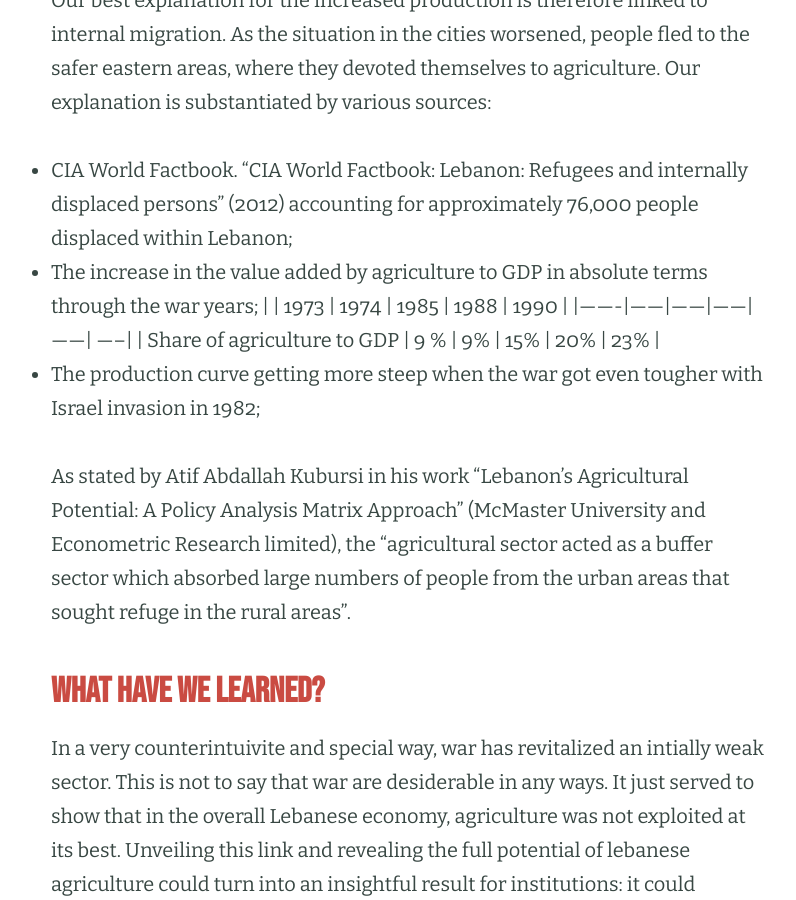
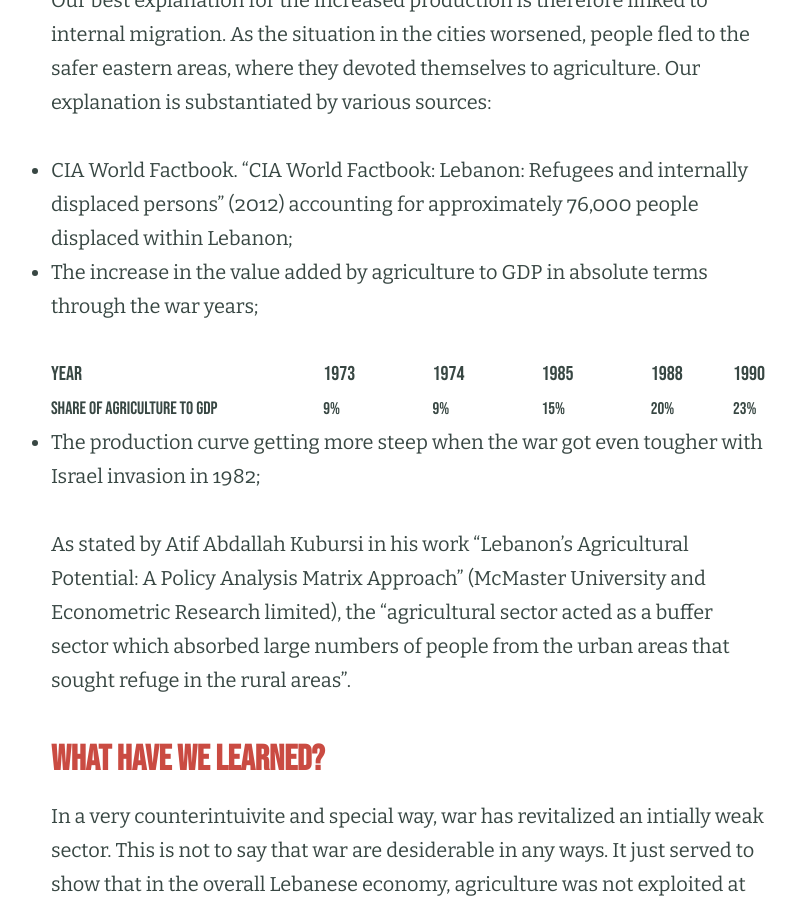
Before and after one commit to pull-fiction/make-crops-not-war, a Jekyll site: the page built from index.md, in a window 1280 px wide and 900 px high, scrolled down 6465 px. Shown: the whole window, without its empty margins (232-1028 px from the left). Built offline with Jekyll 4.4.1, drawn with Linux system fonts in a browser that asks for light colours.

Commit message:
fix table

```diff
--- a/index.md
+++ b/index.md
@@ -73,9 +73,36 @@ Our best explanation for the increased production is therefore linked to interna
 
 * CIA World Factbook. "CIA World Factbook: Lebanon: Refugees and internally displaced persons" (2012) accounting for approximately 76,000 people displaced within Lebanon;
 * The increase in the value added by agriculture to GDP in absolute terms through the war years;
-|       | 1973 | 1974 | 1985 | 1988 | 1990 |
-|-------|------|------|------|------| -----|
-| Share of agriculture to GDP | 9 % | 9% | 15% | 20% | 23% |
+<table>
+<colgroup>
+<col width="40%" />
+<col width="16%" />
+<col width="16%" />
+<col width="16%" />
+<col width="16%" />
+<col width="16%" />
+</colgroup>
+<thead>
+<tr class="header">
+<th>Year</th>
+<th>1973</th>
+<th>1974</th>
+<th>1985</th>
+<th>1988</th>
+<th>1990</th>
+</tr>
+</thead>
+<tbody>
+<tr>
+<th markdown="span"><font size="4">Share of agriculture to GDP</font></th>
+<td markdown="span">9%</td>
+<td markdown="span">9%</td>
+<td markdown="span">15%</td>
+<td markdown="span">20%</td>
+<td markdown="span">23%</td>
+</tr>
+</tbody>
+</table>
 * The production curve getting more steep when the war got even tougher with Israel invasion in 1982;
 
 As stated by Atif Abdallah Kubursi in his work "Lebanon's Agricultural Potential: A Policy Analysis Matrix Approach" (McMaster University and Econometric Research limited), the "agricultural sector acted as a buffer sector which absorbed large numbers of people from the urban areas that sought refuge in the rural areas".
```
